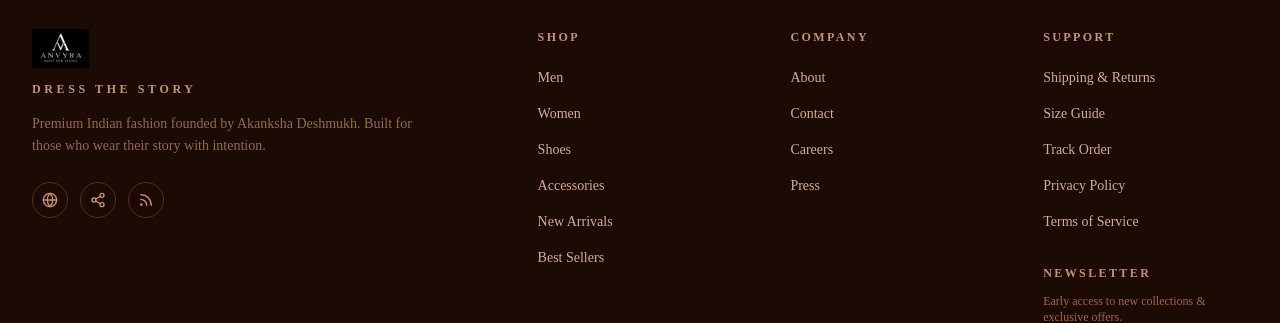
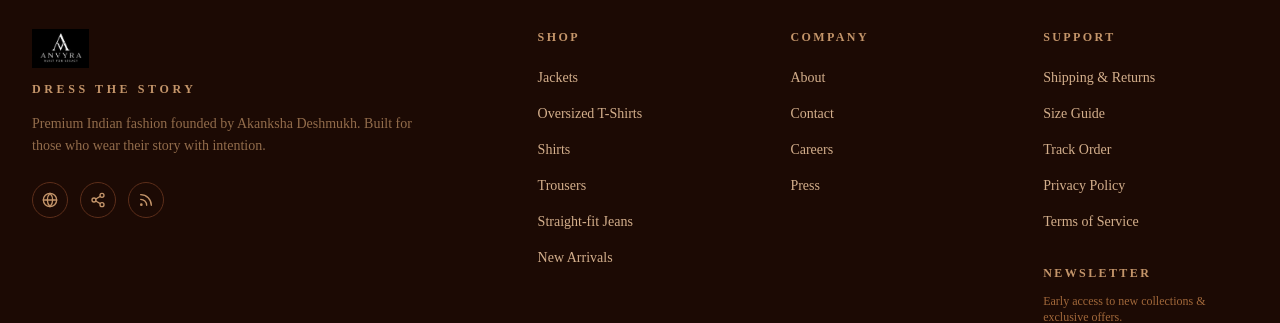
Before and after one commit to akankshad1712/ANVYRA, a Next.js app in the folder frontend/: page / in a window 1280 px wide. Shown: the part 4008-4331 px from the top of the page. Built offline with nearby package versions, Linux system fonts and the light colour scheme; no server answers.

Commit message:
fix: Navbar tagline + remove duplicate Collections link, Footer shop links use real categoryIds

```diff
--- a/frontend/components/layout/Footer.tsx
+++ b/frontend/components/layout/Footer.tsx
@@ -5,12 +5,12 @@ import Image from "next/image";
 import { Globe, Share2, Rss } from "lucide-react";
 
 const SHOP_LINKS = [
-  { label: "Men",          href: "/shop?category=men" },
-  { label: "Women",        href: "/shop?category=women" },
-  { label: "Shoes",        href: "/shop?category=shoes" },
-  { label: "Accessories",  href: "/shop?category=accessories" },
-  { label: "New Arrivals", href: "/shop?sort=newest" },
-  { label: "Best Sellers", href: "/shop?sort=popular" },
+  { label: "Jackets",           href: "/shop?categoryId=1" },
+  { label: "Oversized T-Shirts",href: "/shop?categoryId=2" },
+  { label: "Shirts",            href: "/shop?categoryId=3" },
+  { label: "Trousers",          href: "/shop?categoryId=4" },
+  { label: "Straight-fit Jeans",href: "/shop?categoryId=5" },
+  { label: "New Arrivals",      href: "/shop?sort=newest"  },
 ];
 
 const COMPANY_LINKS = [
--- a/frontend/components/layout/Navbar.tsx
+++ b/frontend/components/layout/Navbar.tsx
@@ -43,17 +43,19 @@ export default function Navbar() {
     staleTime: 5 * 60 * 1000, // 5 min cache
   });
 
-  // Build nav links: real DB categories first, then static
+  // Build nav links: real DB categories first
   // Only after mount to avoid hydration mismatch (categories come from API)
   const navLinks = mounted
+    ? categories.length > 0
       ? [
           ...categories.map((cat) => ({
             label: cat.name,
             href: `/shop?categoryId=${cat.id}`,
             sub: [] as string[],
           })),
-        ...STATIC_NAV,
+          { label: "All Products", href: "/shop", sub: [] as string[] },
         ]
+      : STATIC_NAV
     : STATIC_NAV;
 
   useEffect(() => { setMounted(true); }, []);
@@ -321,7 +323,7 @@ export default function Navbar() {
                 </div>
 
                 <p className="pt-6 text-center text-xs tracking-[0.2em] text-[#C4956A] uppercase">
-                  Style Meets You
+                  Dress the Story
                 </p>
               </div>
             </motion.div>
```
Lines whose indentation alone changed are shown as unchanged.
